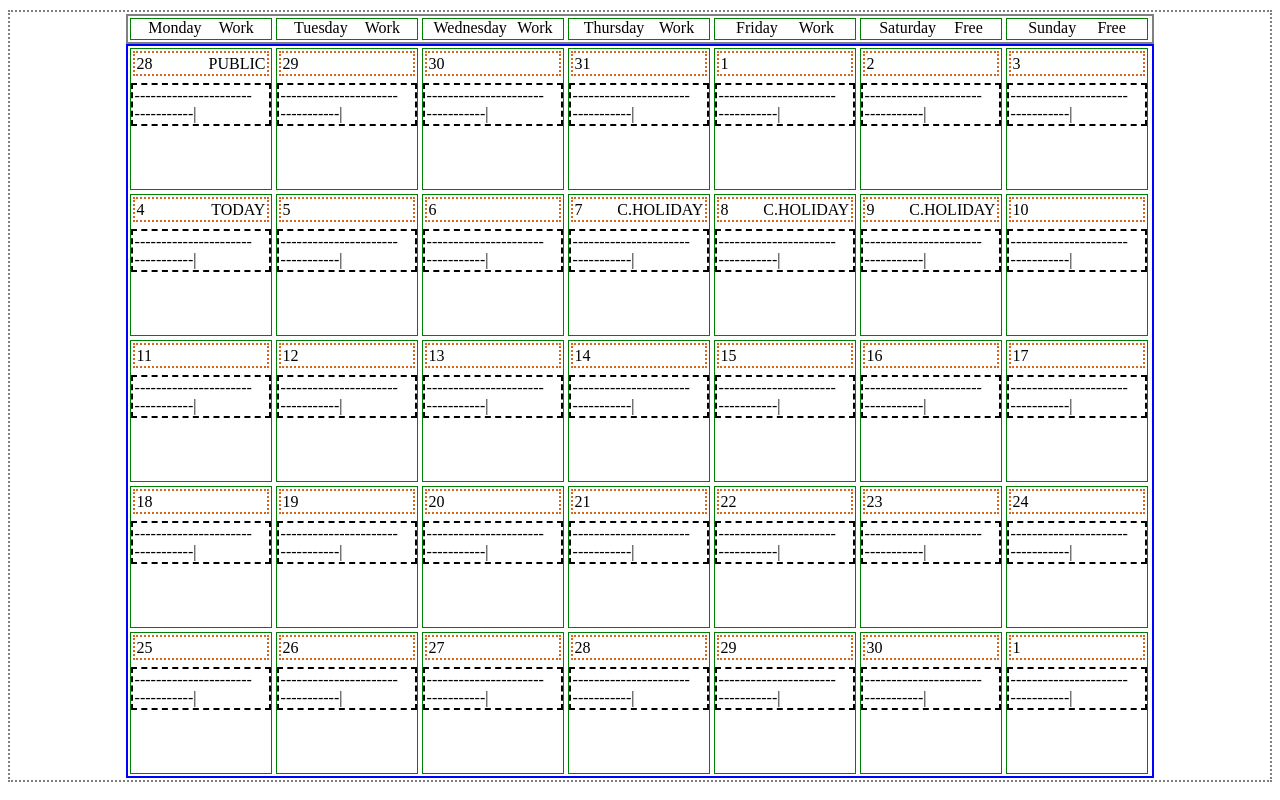
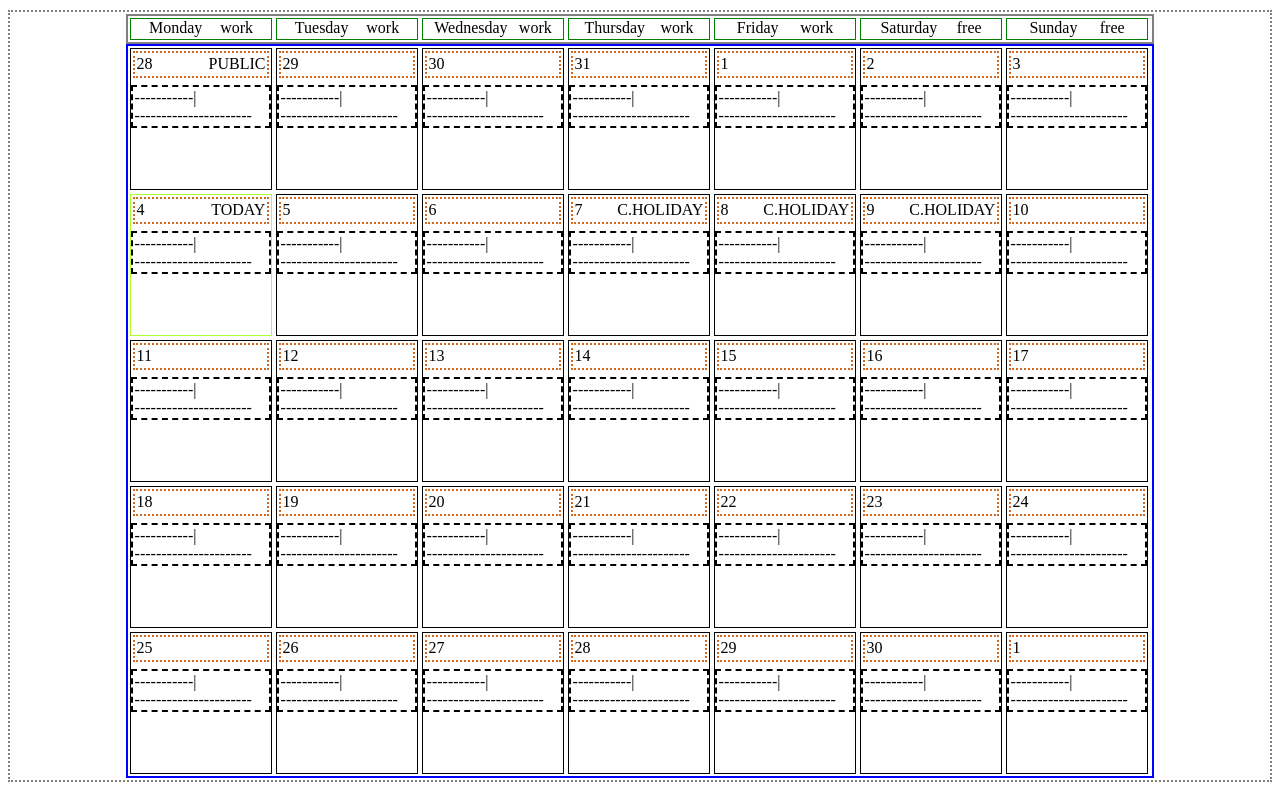
Before and after one commit to maciejk77/calendar-app, a React (Create React App) app: page / in a window 1280 px wide. Built offline with nearby package versions, Linux system fonts and the light colour scheme.

Commit message:
Added green border logic for Today, import classnames npm

```diff
--- a/package.json
+++ b/package.json
@@ -3,6 +3,7 @@
   "version": "0.1.0",
   "private": true,
   "dependencies": {
+    "classnames": "^2.2.6",
     "node-sass-chokidar": "^1.3.3",
     "npm-run-all": "^4.1.3",
     "react": "^16.4.1",
--- a/src/App.js
+++ b/src/App.js
@@ -49,6 +49,7 @@ class App extends Component {
         <Calendar
           calendar={this.state.calendar}
           weekdays={this.state.weekdays}
+          people={this.state.people}
         />
       </div>
     );
--- a/src/components/calendar.js
+++ b/src/components/calendar.js
@@ -13,6 +13,7 @@ class Calendar extends Component {
         <CalendarItem
         day={item.day}
         event={item.event}
+        people={this.props.people}
         />
       </div>
     )
@@ -25,6 +26,7 @@ class Calendar extends Component {
         <WeekdayItem
         day={item.day}
         is_weekend={item.is_weekend}
+        people={this.props.people}
         />
       </div>
     )
--- a/src/components/calendar_item.js
+++ b/src/components/calendar_item.js
@@ -1,9 +1,12 @@
 import React from 'react';
 import '../styles/calendar_item.css';
+import cn from 'classnames';
 
 const CalendarItem = (props) => {
+  //debugger
   return (
-    <div className="calendar_item">
+
+    <div className={ cn('calendar_item', {'calendar_item--highlighted': props.event === 'TODAY'} )}>
 
       <div className="top-bar">
         <div className="top-bar__day">{props.day}</div>
@@ -11,8 +14,8 @@ const CalendarItem = (props) => {
       </div>
 
       <div className="bottom-box">
+        <div className="bottom-box__not-finished">-----------|</div>
         <div className="bottom-box__finished">----------------------</div>
-        <div className="bottom-box__not-finished">-----------|</div>
       </div>
 
     </div>
--- a/src/components/weekday_item.js
+++ b/src/components/weekday_item.js
@@ -5,7 +5,7 @@ const WeekdayItem = (props) => {
   return (
     <div className="weekday_item">
       <div>{props.day}</div>
-      <div>{props.is_weekend ? "Free" : "Work"}</div>
+      <div>{props.is_weekend ? "free" : "work"}</div>
     </div>
   )
 }
--- a/src/styles/calendar_item.css
+++ b/src/styles/calendar_item.css
@@ -1,15 +1,18 @@
 .calendar_item {
-  border: 1px solid green;
+  border: 1px solid black;
   margin: 2px;
   width: 140px;
   height: 140px; }
+  .calendar_item--highlighted {
+    border-color: greenyellow; }
 
 .top-bar {
   border: 2px dotted chocolate;
   margin: 2px;
   display: flex;
   justify-content: space-between;
-  padding: .1rem; }
+  padding: .1rem;
+  height: 20px; }
 
 .bottom-box {
   border: 2px dashed black;
--- a/src/styles/calendar_item.scss
+++ b/src/styles/calendar_item.scss
@@ -1,8 +1,12 @@
 .calendar_item {
-  border: 1px solid green;
+  border: 1px solid black;
   margin: 2px;
   width: 140px;
   height: 140px;
+
+  &--highlighted {
+    border-color: greenyellow;
+  }
 }
 
 .top-bar {
@@ -11,10 +15,19 @@
   display: flex;
   justify-content: space-between;
   padding: .1rem;
+  height: 20px;
 
   &__day {}
 
-  &__event {}
+  &__event {
+    // border: 3px solid lightgreen;
+    // height: 5px;
+  }
+
+  &__event--today {
+    // border: 3px solid lightgreen;
+    // height: 5px;
+  }
 }
 
 .bottom-box {
```
Also changed, not shown: 1 other file (tests, documents, lock files or other folders).
